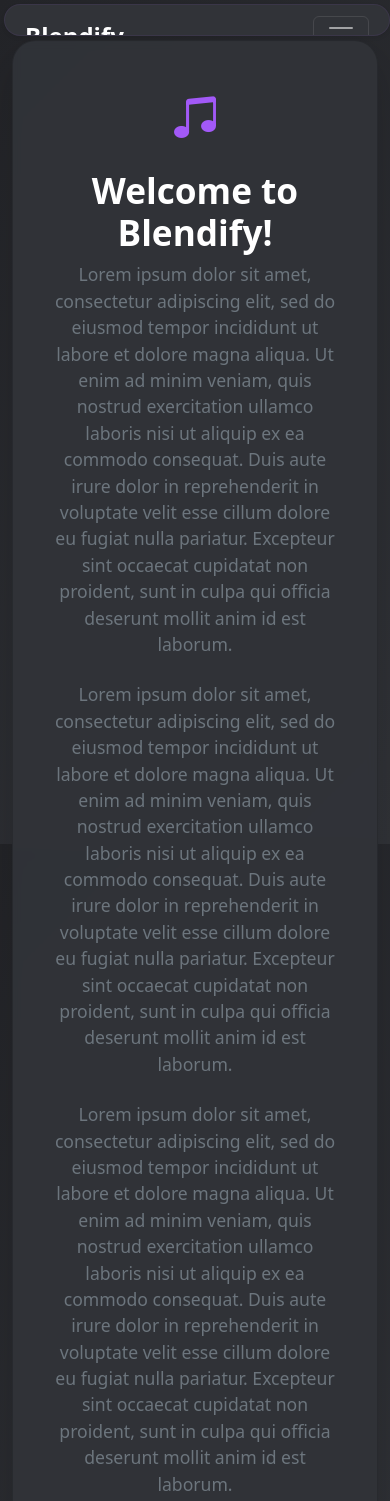
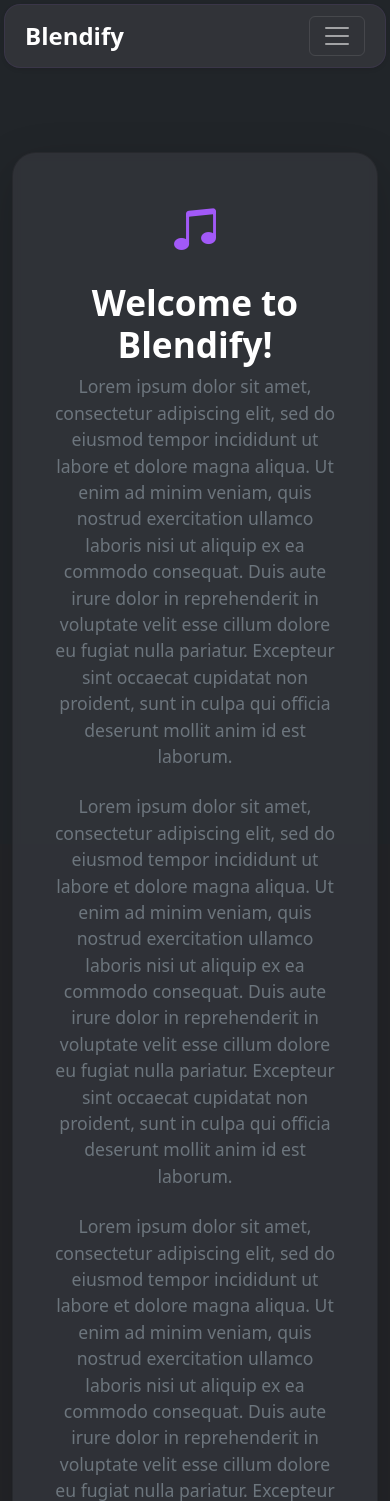
Before and after one commit to dsabecky/blendify-web, a Django app: page /lorumipsum/ in a window 390 px wide. Shown: the top 1501 px of the page. Run offline with Django 5.2, Linux system fonts and the light colour scheme; parts of the project's set-up code (start-up, migrations or seed data) failed here and were passed over; some libraries are stand-ins or nearby versions.

Commit message:
design update

```diff
--- /dev/null
+++ b/core/static/core/navigation.css
@@ -0,0 +1,44 @@
+.navbar-float-wrapper {
+    position: sticky;
+    top: 0;
+    z-index: 1050;
+    padding: 0.5rem 0.5rem 0 0.5rem;
+}
+
+.navbar {
+    width: 100%;
+    max-width: 99vw;
+    min-height: 4rem;
+    border-radius: 1rem;
+    box-shadow: 0 8px 32px 0 rgba(31, 38, 135, 0.15);
+    background: #313338 !important;
+    border: 1px solid rgba(162, 89, 247, 0.08);
+    backdrop-filter: blur(6px);
+    overflow: hidden;
+    margin: 0 auto;
+}
+
+@media (max-width: 991.98px) {
+    .navbar-float-wrapper {
+        padding: 0.25rem;
+    }
+
+    .navbar {
+        min-height: 2rem;
+        border-radius: 1rem;
+        width: 100%;
+        padding-left: 0.5rem;
+        padding-right: 0.5rem;
+    }
+}
+
+.navbar .btn {
+    border-radius: 0.75rem;
+    font-weight: 500;
+    font-size: 1rem;
+    padding: 0.5rem 1.25rem;
+    box-shadow: none;
+    transition: background 0.15s, color 0.15s, box-shadow 0.15s;
+    margin-left: 0.5rem;
+    margin-right: 0.5rem;
+}
--- a/core/static/core/style.css
+++ b/core/static/core/style.css
@@ -1,187 +1,57 @@
-/* General Formatting */
-html, body {
-    height: 100%;
+/* Main Scaffold & Colors */
+html {
+    background: linear-gradient(135deg, #232428 0%, #313338 100%);
+    background-repeat: no-repeat;
+    background-size: 100% 100%;
+    background-color: #232428;
 }
 
 body {
-    background: linear-gradient(135deg, #232428 0%, #313338 100%);
+    background: transparent;
     display: flex;
     flex-direction: column;
     min-height: 100vh;
 }
 
-
-/* Text Colors */
-.text-spotify { color: #1DB954 !important; }
-.text-violet { color: #a259f7 !important; }
-
-
-/* Navigation Formatting */
-.navbar {
-    width: 99vw;
-    margin-top: 0.5rem;
-    margin-bottom: 0.5rem;
-    margin-left: 0.5rem;
-    margin-right: 0.5rem;
-    min-height: 3rem;
-    border-radius: 1rem;
-    box-shadow: 0 8px 32px 0 rgba(31, 38, 135, 0.15);
-    background: #313338 !important;
-    position: relative;
-    z-index: 1030;
+body::before {
+    content: '';
+    position: fixed;
+    top: -100vh;
     left: 0;
-    right: 0;
-    border: 1px solid rgba(162, 89, 247, 0.08);
-    backdrop-filter: blur(6px);
-    overflow: hidden;
+    width: 100%;
+    height: 100vh;
+    background: #232428;
+    z-index: -1;
 }
 
-@media (max-width: 991.98px) {
-    .navbar {
-        min-height: 2rem;
-        border-radius: 1rem;
-        margin-top: 0.25rem;
-        margin-bottom: 0.25rem;
-        margin-left: 0.25rem;
-        margin-right: 0.25rem;
-        width: 99vw;
-        padding-left: 0.5rem;
-        padding-right: 0.5rem;
-    }
+body::after {
+    content: '';
+    position: fixed;
+    bottom: -100vh;
+    left: 0;
+    width: 100%;
+    height: 100vh;
+    background: #232428;
+    z-index: -1;
 }
-
-/* Navigation Buttons */
-.navbar .btn {
-    border-radius: 0.75rem;
-    font-weight: 500;
-    font-size: 1rem;
-    padding: 0.5rem 1.25rem;
-    box-shadow: none;
-    transition: background 0.15s, color 0.15s, box-shadow 0.15s;
-    margin-left: 0.5rem;
-    margin-right: 0.5rem;
-}
-
-/* Button Colors */
-.btn-violet {
-    background-color: #a259f7;
-    color: #fff;
-}
-.btn-violet:hover,
-.btn-violet:focus {
-    background-color: #8a26a9;
-    color: #fff;
-}
-
-.btn-success {
-    background-color: #1DB954;
-    color: #fff;
-    border: none;
-}
-.btn-success:hover,
-.btn-success:focus {
-    background-color: #169943;
-    color: #fff;
-}
-
-.btn-warning {
-    background-color: #ffd600;
-    color: #232428;
-    border: none;
-}
-.btn-warning:hover,
-.btn-warning:focus {
-    background-color: #e6be00;
-    color: #232428;
-}
-
-.btn-danger {
-    background-color: #ff4b4b;
-    color: #fff;
-    border: none;
-}
-.btn-danger:hover,
-.btn-danger:focus {
-    background-color: #d93636;
-    color: #fff;
-}
-
-/* Checkbox Formatting */
-.form-check-input:checked {
-    background-color: #a259f7;
-    border-color: #a259f7;
-    box-shadow: 0 0 0 0.25rem rgba(162, 89, 247, 0.25);
-}
-
-.form-check-input:focus {
-    border-color: #a259f7;
-    box-shadow: 0 0 0 0.25rem rgba(162, 89, 247, 0.25);
-}
-
-
 
 .main-content {
     flex: 1 0 auto;
+    padding-top: 5rem;
+    padding-bottom: 2rem;
 }
 
-.footer { flex-shrink: 0; }
+.footer { flex-shrink: 0; padding-top: 2rem; }
 
-/* Welcome Page */
 .welcome-icon {
     font-size: 3rem;
     color: #a259f7;
 }
 
-/* tbd */
+/* Card Formatting */
 .card-blur {
     background: rgba(49, 51, 56, 0.95);
     backdrop-filter: blur(4px);
     border-radius: 1.5rem;
     box-shadow: 0 8px 32px 0 rgba(31, 38, 135, 0.15);
 }
-
-
-.custom-accordion-item {
-    background-color: #5b5b5c;
-    border: none;
-}
-
-.custom-accordion-btn {
-    background-color: #5b5b5c;
-    color: #bfc7d5; /* Soft blue-gray */
-    font-weight: 500;
-    border: none;
-    box-shadow: none;
-}
-
-.custom-accordion-btn:not(.collapsed) {
-    color: #e0e6ed; /* Lighter gray when open */
-    background-color: #5b5b5c;
-    box-shadow: none;
-}
-
-.custom-list-group {
-    background-color: #232428;
-    border-radius: 0.5rem;
-    padding: 0;
-}
-
-.custom-list-group-item {
-    background-color: #2c2f34;
-    color: #bfc7d5; /* Soft blue-gray */
-    border: none;
-    border-bottom: 1px solid #35363a;
-    padding: 0.75rem 1rem;
-    font-size: 1rem;
-    transition: background 0.2s, color 0.2s;
-}
-
-.custom-list-group-item:last-child {
-    border-bottom: none;
-    border-radius: 0 0 0.5rem 0.5rem;
-}
-
-.custom-list-group-item:hover {
-    background-color: #35363a;
-    color: #f7c873; /* Soft gold on hover */
-}
--- /dev/null
+++ b/core/static/core/text.css
@@ -0,0 +1,2 @@
+.text-spotify { color: #1DB954 !important; }
+.text-violet { color: #a259f7 !important; }
--- a/core/templates/home.html
+++ b/core/templates/home.html
@@ -9,6 +9,10 @@
 
         {% bootstrap_css %}
         <link rel="stylesheet" href="{% static 'core/style.css' %}">
+        <link rel="stylesheet" href="{% static 'core/navigation.css' %}">
+        <link rel="stylesheet" href="{% static 'core/buttons.css' %}">
+        <link rel="stylesheet" href="{% static 'core/text.css' %}">
+
         <link rel="stylesheet" href="https://cdn.jsdelivr.net/npm/bootstrap-icons@1.11.3/font/bootstrap-icons.css">
     </head>
     <body class="bg-dark">
--- a/core/templates/navbar.html
+++ b/core/templates/navbar.html
@@ -1,3 +1,4 @@
+<div class="navbar-float-wrapper">
     <nav class="navbar navbar-expand-lg navbar-dark shadow-sm floating-navbar">
         <div class="container-fluid">
             <a class="navbar-brand fw-bold" href="/" style="font-size: 1.5rem;">Blendify</a>
@@ -39,3 +40,4 @@
             </div>
         </div>
     </nav>
+</div>
```
Also changed, not shown: core/static/core/accordion-list.css (added, +56 -0 lines), core/static/core/blend.js (+76 -9 lines), core/static/core/buttons.css (added, +43 -0 lines), core/static/core/checkbox.css (added, +10 -0 lines), core/static/core/dropdown.css (added, +22 -0 lines), core/static/core/input-box.css (added, +16 -0 lines), core/templates/blend.html (+32 -13 lines). Lines whose indentation alone changed are shown as unchanged.
